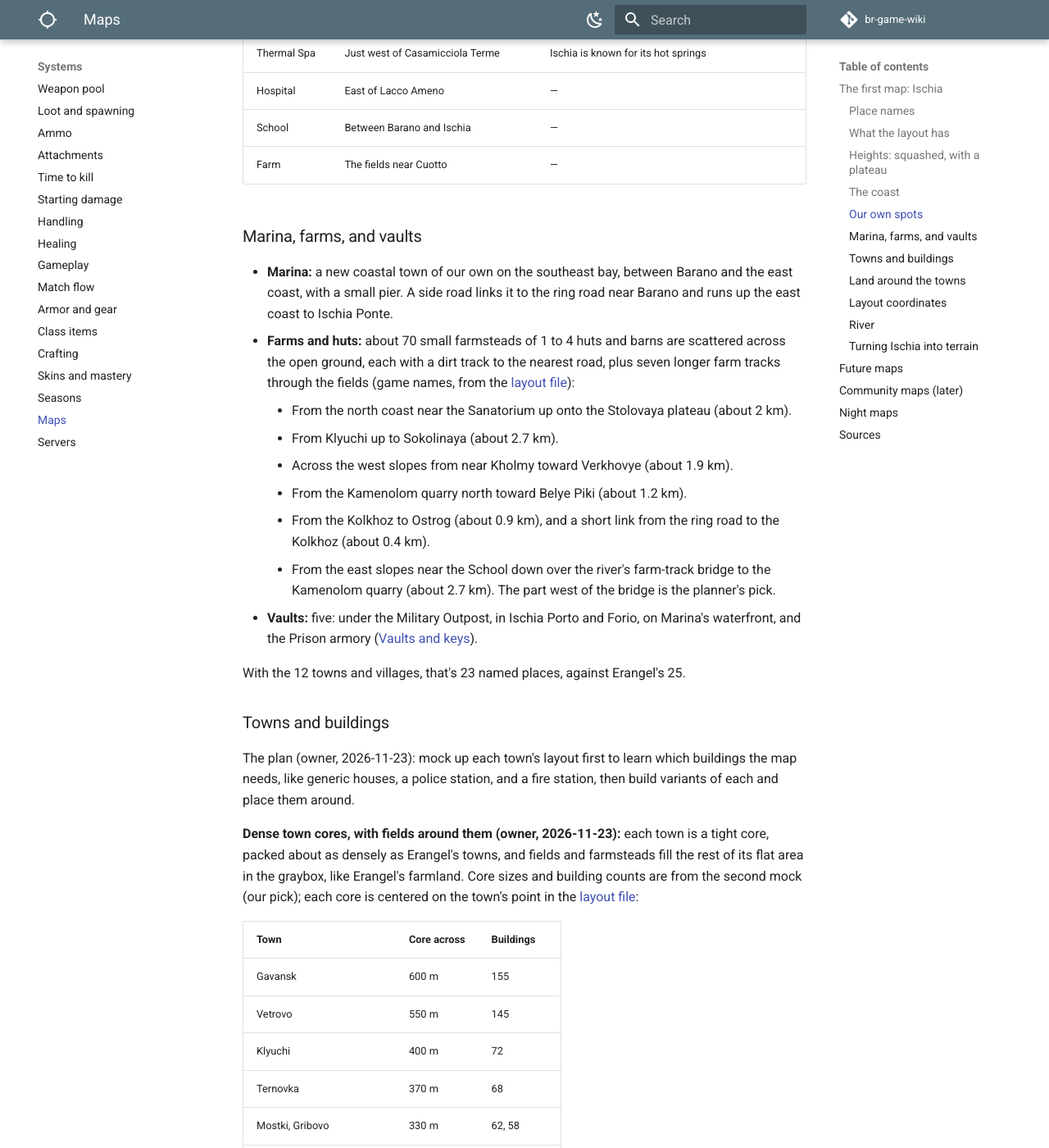
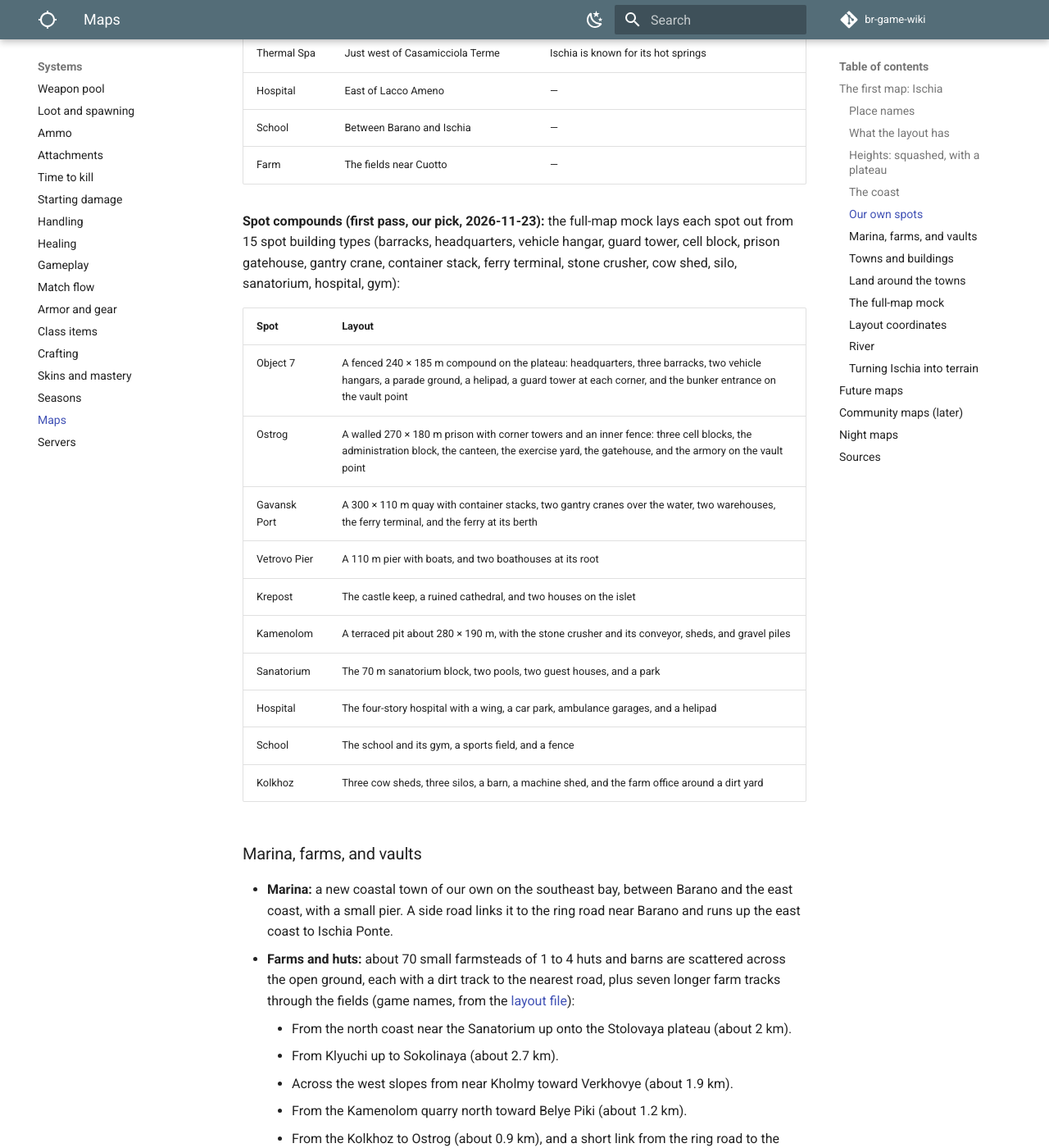
Before and after one commit to DerrickSpartan1/br-game-wiki, an MkDocs documentation site: the page built from docs/systems/maps.md, in a window 1280 px wide and 1400 px high, scrolled down 3698 px. Shown: the whole window at 82% size. Built offline with MkDocs 1.6.1 and Material for MkDocs 9.7.7, drawn with Linux system fonts in a browser that asks for light colours; comment, search, counter and statistics services are not loaded; some of the changed text lies outside the part shown.

Commit message:
The building kit drawn, the spot compounds, and the full-map mock
- Every kit type gets its footprint, floors, and look; signs in plain Russian
- Spot compound layouts and 15 spot building types
- The full-map mock: all towns, farmsteads, spots, land cover, and the coast together
- Lead item for using the sizes and compounds in the graybox

Co-Authored-By: Claude Opus 5.5 <noreply@anthropic.com>
Claude-Session: https://claude.ai/code/session_01LAp2s4euUjj6HZthupXLj4

```diff
--- a/docs/systems/maps.md
+++ b/docs/systems/maps.md
@@ -79,6 +79,21 @@ Approved on the v3 mockup.
 | School | Between Barano and Ischia | — |
 | Farm | The fields near Cuotto | — |
 
+**Spot compounds (first pass, our pick, 2026-11-23):** the full-map mock lays each spot out from 15 spot building types (barracks, headquarters, vehicle hangar, guard tower, cell block, prison gatehouse, gantry crane, container stack, ferry terminal, stone crusher, cow shed, silo, sanatorium, hospital, gym):
+
+| Spot | Layout |
+| --- | --- |
+| Object 7 | A fenced 240 × 185 m compound on the plateau: headquarters, three barracks, two vehicle hangars, a parade ground, a helipad, a guard tower at each corner, and the bunker entrance on the vault point |
+| Ostrog | A walled 270 × 180 m prison with corner towers and an inner fence: three cell blocks, the administration block, the canteen, the exercise yard, the gatehouse, and the armory on the vault point |
+| Gavansk Port | A 300 × 110 m quay with container stacks, two gantry cranes over the water, two warehouses, the ferry terminal, and the ferry at its berth |
+| Vetrovo Pier | A 110 m pier with boats, and two boathouses at its root |
+| Krepost | The castle keep, a ruined cathedral, and two houses on the islet |
+| Kamenolom | A terraced pit about 280 × 190 m, with the stone crusher and its conveyor, sheds, and gravel piles |
+| Sanatorium | The 70 m sanatorium block, two pools, two guest houses, and a park |
+| Hospital | The four-story hospital with a wing, a car park, ambulance garages, and a helipad |
+| School | The school and its gym, a sports field, and a fence |
+| Kolkhoz | Three cow sheds, three silos, a barn, a machine shed, and the farm office around a dirt yard |
+
 ### Marina, farms, and vaults
 
 - **Marina:** a new coastal town of our own on the southeast bay, between Barano and the east coast, with a small pier. A side road links it to the ring road near Barano and runs up the east coast to Ischia Ponte.
@@ -124,11 +139,23 @@ For scale on Erangel's official map: Pochinki packs about 60 buildings into abou
 | Shop | 12 × 10 m | 1 | 47 | 3 |
 | Café or canteen | 14 × 10 m | 1 | 26 | 2 |
 | Hotel | 40 × 14 m | 4 | 8 | 2 |
-| Petrol station, market hall, bus station | — | 1 | 9 | 1 each |
+| Petrol station | 22 × 14 m lot, 8 × 6 m kiosk under a canopy | 1 | 5 | 1 |
+| Market hall | 30 × 20 m, curved roof | 1, tall | 2 | 1 |
+| Bus station | 22 × 12 m, 26 m platform canopy | 1 | 2 | 1 |
 | Church | 22 × 12 m | 1, tower | 7 | 2 |
-| Post office, police station, polyclinic, school, medical post, fire station, town hall, House of Culture | — | 1–2 | 32 | 1 each |
+| Post office | 16 × 12 m | 1 | 7 | 1 |
+| Police station | 26 × 16 m, walled yard | 2 | 5 | 1 |
+| Polyclinic | 30 × 14 m | 2 | 4 | 1 |
+| School | 40 × 14 m, 18 × 12 m gym | 2 | 4 | 1 |
+| Medical post | 12 × 9 m | 1 | 4 | 1 |
+| Fire station | 24 × 18 m, three engine bays, 18 m hose tower | 2 | 3 | 1 |
+| Town hall | 24 × 16 m, columned porch | 2 | 3 | 1 |
+| House of Culture | 32 × 22 m, colonnade, stage tower | 2, tall | 2 | 1 |
 | Savings bank (holds a town vault) | 20 × 14 m | 2 | 2 | 1 |
-| Garage row, boathouse, warehouse, workshop | — | 1 | 80 | 2 each |
+| Garage row | 30 × 6 m, 8 lock-up garages | 1 | 26 | 2 |
+| Boathouse | 10 × 14 m, slipway | 1 | 21 | 2 |
+| Warehouse | 30 × 18 m, loading dock | 1, tall | 17 | 2 |
+| Workshop | 16 × 12 m | 1 | 16 | 2 |
 | Farmhouse | 12 × 9 m | 2 | 18 | 3 |
 | Barn | 24 × 14 m | 1, tall | 18 | 2 |
 | Tool shed | 6 × 5 m | 1 | 18 | 2 |
@@ -136,7 +163,12 @@ For scale on Erangel's official map: Pochinki packs about 60 buildings into abou
 - **Fields:** vineyards, fields, and orchards, mixed with woods and scrub ([Land around the towns](#land-around-the-towns)), with dirt farm tracks off the roads.
 - **Farm buildings** also serve the 70 or so [farmsteads](#marina-farms-and-vaults) elsewhere on the island.
 - **Landmarks (one each):** Vetrovo's watchtower and church on the point, Mostki's cathedral, Klyuchi's thermal baths, Gribovo's spa hotel, Tikhaya Bukhta's harbor office with the vault, and Verkhovye's church at the lookout.
-- **Not mocked yet:** our own spots.
+- **The kit drawn (2026-11-23, our pick):** the planner's building canvas draws every type in 3D with a floor plan and its variants, about 63 models in all. What sets each apart:
+    - **Homes:** plastered walls in pale yellow, cream, blue, pink, white or green, with tile, slate, or asbestos-cement roofs. Variants change the roof shape and color and add shutters, a balcony, a porch, a lean-to, a glassed veranda, or a flat roof terrace like Ischia's old houses.
+    - **Apartment blocks:** the large one is the Soviet five-story panel block with four entrances and balconies; the small one is a three-story brick block with two entrances.
+    - **Public buildings:** flat-roofed Soviet modern, with strip windows on the polyclinic and school. The town hall has a columned porch and a flagpole, the House of Culture a colonnade and a stage tower, and the fire station a tall hose-drying tower.
+    - **Plans:** the front is at the bottom; houses have a hall with the stairs, blocks have a stairwell per entrance with two flats a side, and public buildings have a corridor with rooms off both sides.
+    - **Signs:** plain Russian words, such as shop, post office, police, bank, school, and canteen, never brand names. No Red Cross emblem on the medical buildings.
 - **On track with Erangel:** about 26 named building types and 25 places there; 28 types plus 7 landmarks and 23 places here. Teplov has more land, about 46 km² against Erangel's 33, which the fields use.
 - **Idea:** Gribovo's real town has a mushroom-shaped rock in its bay, which could be a detail off the shore.
 
@@ -171,6 +203,13 @@ Not everything is farmland (owner, 2026-11-23): some of it is trees, woods, and
 | Ovsyanka | 46 | 25 | 9 | 8 | 0 | 12 | 0 |
 
 - **Between the towns:** the same kinds cover the rest of the island: a belt of chestnut and oak woods around Epomeo below the plateau's tree line ([Heights](#heights-squashed-with-a-plateau)), pine near Gavansk, vineyard terraces on the lower slopes, and scrub along the south and west coasts.
+
+### The full-map mock
+
+**Everything together (2026-11-23):** the planner's building canvas puts the whole island on one 10 × 8 km map: the 12 towns from the third town mock, the 67 farmsteads where the graybox's farm tracks end (1 to 4 buildings each), the spot compounds above, every road, the river, the lake, and the tunnel from the [layout file](#layout-coordinates), the coast from [The coast](#the-coast), and land cover across the whole island. That's 958 buildings: 754 in the towns, 155 on farmsteads, and 49 at the spots, plus 20 containers.
+
+- **Land between the towns (our pick):** it follows [Land around the towns](#land-around-the-towns) by height: bare rock, scrub, and meadow on the plateau; chestnut and oak woods on the upper slopes; vineyards with woods lower down; and vineyards, fields, and orchards near the coast. Scrub thickens toward the cliffs, and pine woods grow on the lava flows by Gavansk. Across the island that comes to vineyards 28%, chestnut and oak woods 25%, scrub 18%, meadow 10%, orchards 8%, fields 7%, pine 3%, and bare rock 2%.
+- **Coast:** about 37.5 km around: cliffs 12.6 km, low rocky shore 15.1 km, beaches 4.9 km, and harbors 4.8 km.
 
 ### Layout coordinates
 
```
Also changed, not shown: docs/planning/changelog.md (+1 -0 lines), docs/planning/decisions.md (+3 -0 lines), docs/planning/to-do.md (+1 -0 lines).
